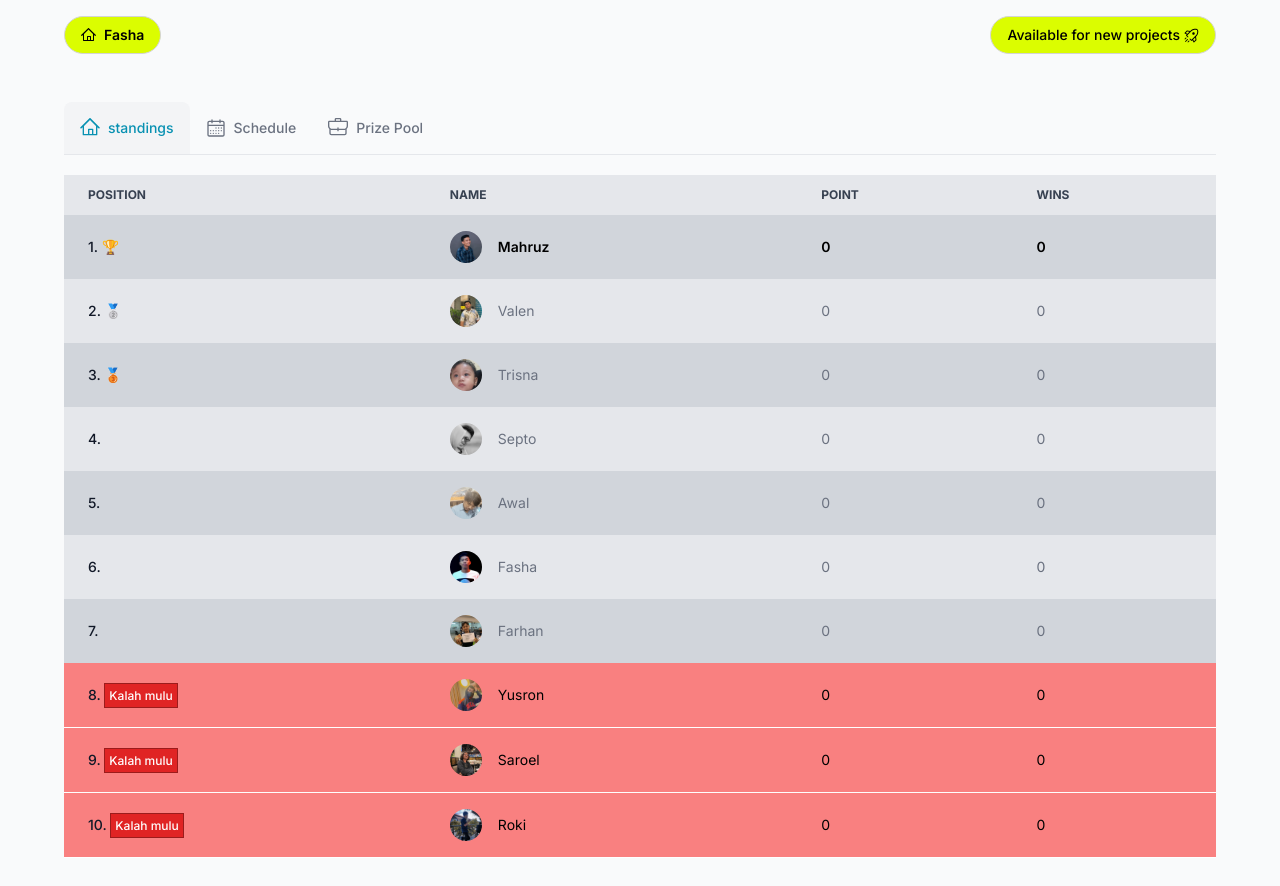
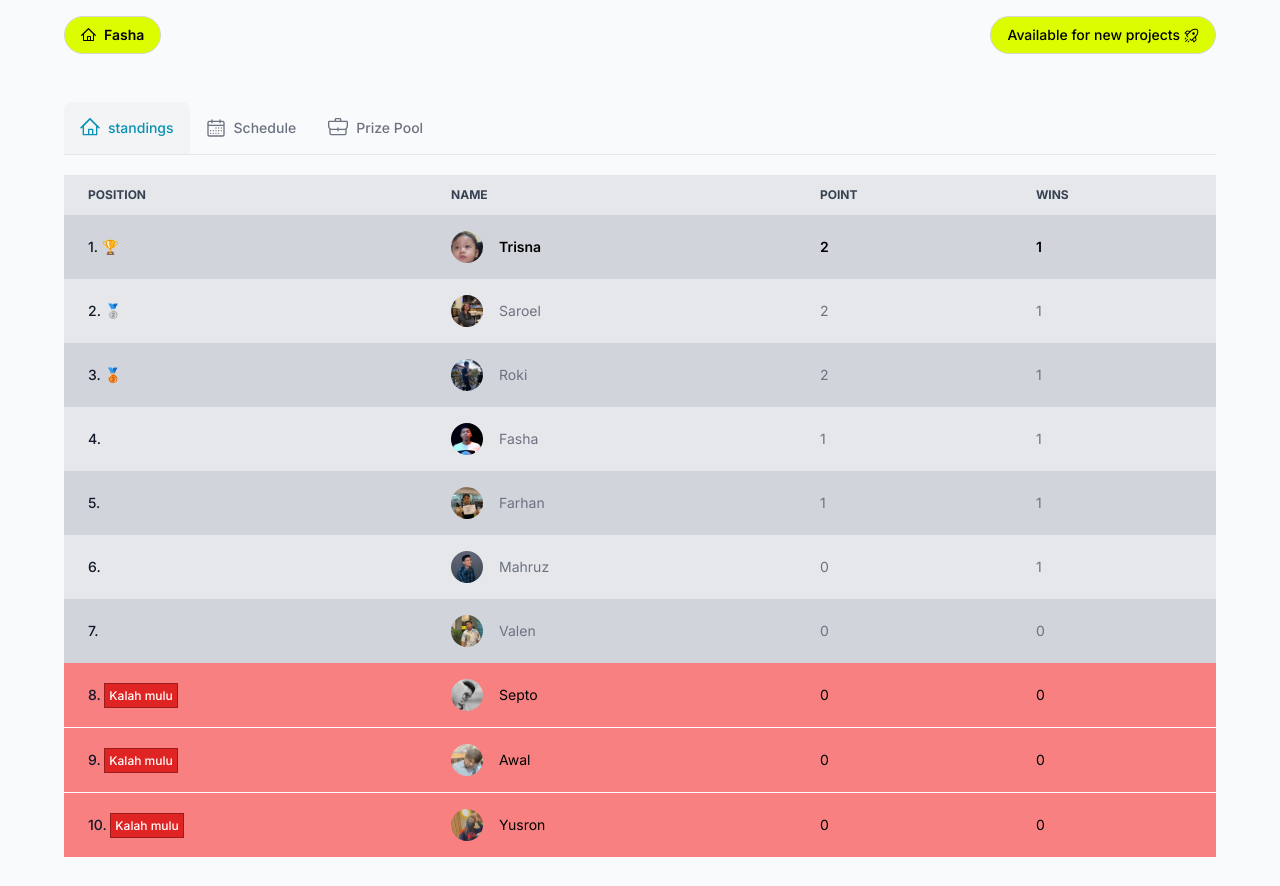
Before and after one commit to fasfashan/new-portfolio, a Next.js app: page /league/rebel-project in a window 1280 px wide. Built offline with nearby package versions, Linux system fonts and the light colour scheme.

Commit message:
update score 04/03/2024

```diff
--- a/app/components/round-1.jsx
+++ b/app/components/round-1.jsx
@@ -4,15 +4,15 @@ import { PlusIcon, MinusIcon } from "@radix-ui/react-icons";
 function Scoreboard() {
   const [scores, setScores] = useState({
     Mahruz: 0,
-    Valen: 0,
-    Trisna: 0,
+    Valen: 1,
+    Trisna: 2,
     Septo: 0,
-    Awal: 0,
-    Fasha: 0,
-    Farhan: 0,
+    Awal: 1,
+    Fasha: 2,
+    Farhan: 2,
     Yusron: 0,
-    Saroel: 0,
-    Roki: 0,
+    Saroel: 2,
+    Roki: 2,
   });
 
   const handleScoreChange = (player, amount) => {
--- a/app/data/league.js
+++ b/app/data/league.js
@@ -1,14 +1,14 @@
 const data = [
-  { name: "Mahruz", point: 0, image: "/mahruz.png", wins: 0 },
+  { name: "Mahruz", point: 0, image: "/mahruz.png", wins: 1 },
   { name: "Valen", point: 0, image: "/vallen.png", wins: 0 },
-  { name: "Trisna", point: 0, image: "/trisna.png", wins: 0 },
+  { name: "Trisna", point: 2, image: "/trisna.png", wins: 1 },
   { name: "Septo", point: 0, image: "/septo.png", wins: 0 },
   { name: "Awal", point: 0, image: "/awal.png", wins: 0 },
-  { name: "Fasha", point: 0, image: "/fasha.png", wins: 0 },
-  { name: "Farhan", point: 0, image: "/farhan.png", wins: 0 },
+  { name: "Fasha", point: 1, image: "/fasha.png", wins: 1 },
+  { name: "Farhan", point: 1, image: "/farhan.png", wins: 1 },
   { name: "Yusron", point: 0, image: "/yusron.png", wins: 0 },
-  { name: "Saroel", point: 0, image: "/saroel.png", wins: 0 },
-  { name: "Roki", point: 0, image: "/roki.png", wins: 0 },
+  { name: "Saroel", point: 2, image: "/saroel.png", wins: 1 },
+  { name: "Roki", point: 2, image: "/roki.png", wins: 1 },
   // tambahkan data lainnya di sini sesuai kebutuhan
 ];
 
```
Also changed, not shown: public/RACV.png (added).
